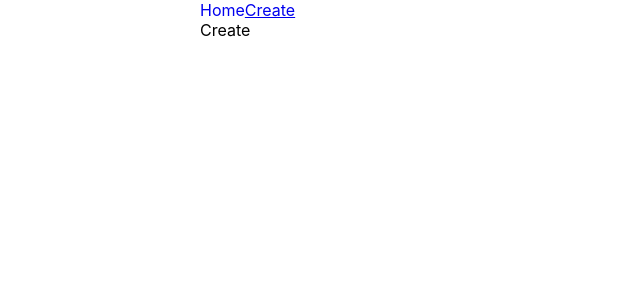
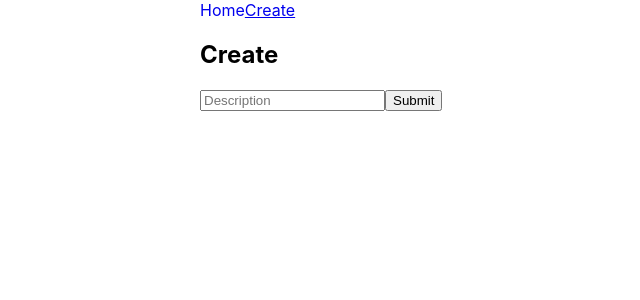
Before and after one commit to BobbyGifford/Social-FE, a React (Create React App) app: page /create in a window 1280 px wide. Shown: the top 300 px of the page, without its empty margins (295-935 px from the left). Built offline with nearby package versions, Linux system fonts and the light colour scheme.

Commit message:
Created create form

```diff
--- a/src/components/Post.js
+++ b/src/components/Post.js
@@ -9,7 +9,7 @@ export const Post = ({ post }) => {
   const likes = post.likes;
 
   return (
-    <div className='Post'>
+    <div className='Post' key={post.id}>
       <img
         className='Post__Image'
         src={formatImageUrl(url)}
--- a/src/pages/Create.js
+++ b/src/pages/Create.js
@@ -1,10 +1,37 @@
-import React from 'react';
+import React, { useState } from 'react';
 
 export const Create = () => {
+  const [description, setDescription] = useState('');
+
+  const handleSubmit = async (e) => {
+    e.preventDefault();
+
+    const res = await fetch('http://localhost:1337/posts', {
+      method: 'POST',
+      headers: {
+        'Content-Type': 'application/json',
+      },
+      body: JSON.stringify({
+        description,
+      }),
+    });
+
+    const data = await res.json();
+    console.log(data);
+  };
   return (
     <div className='Create'>
-      {/* Make create page next  */}
-      Create
+      <h2>Create</h2>
+      <form onSubmit={handleSubmit}>
+        <input
+          placeholder='Description'
+          value={description}
+          onChange={(e) => {
+            setDescription(e.target.value);
+          }}
+        />
+        <input value='Submit' type='submit' />
+      </form>
     </div>
   );
 };
```
